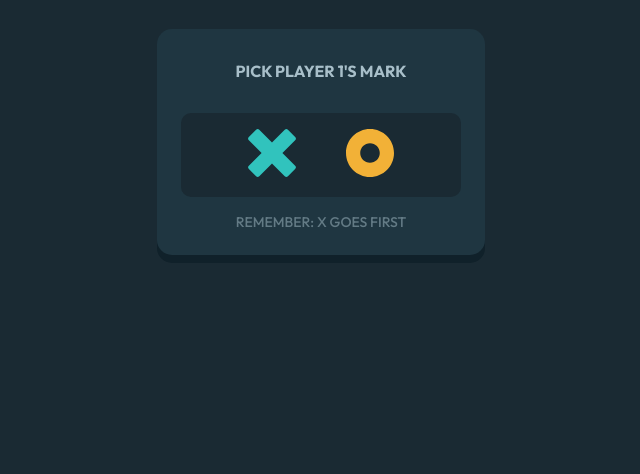
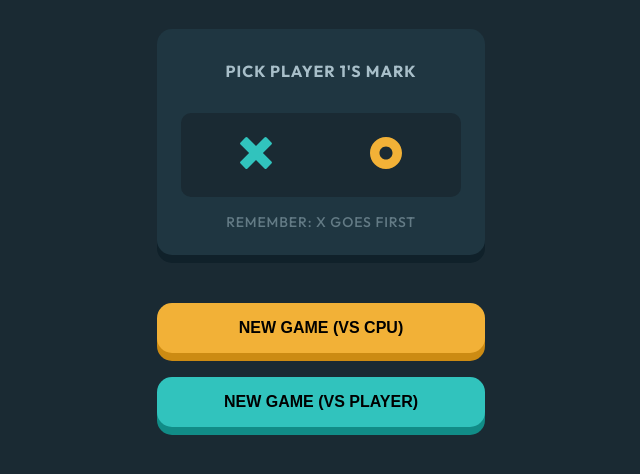
Before and after one commit to judgemongcal/tic-tac-toe-game, a website: page index.html in a window 1280 px wide. Shown: the part 434-908 px from the top of the page, without its empty margins (319-959 px from the left). Before the commit the page ends 800 px from the top, so only its background shows below. Drawn offline with Linux system fonts and the light colour scheme.

Commit message:
Added buttons

```diff
--- a/assets/css/src/styles.css
+++ b/assets/css/src/styles.css
@@ -70,6 +70,7 @@ body {
 	font-size: 1rem;
 	color: var(--silver);
 	padding: 2rem;
+	letter-spacing: 1px;
 }
 
 .game-container h2 {
@@ -77,6 +78,7 @@ body {
 	margin-bottom: 1.5rem;
 	font-weight: 500;
 	color: var(--silver2);
+	letter-spacing: 0.88px;
 }
 
 .mark-options {
@@ -85,10 +87,62 @@ body {
 	justify-content: space-evenly;
 	margin: auto 1.5rem 1rem 1.5rem;
 	background-color: var(--dark-navy);
-	padding: 1rem;
+	padding: 0.75rem 0.75rem;
 	border-radius: 10px;
+	gap: 5px;
 }
 
 .mark-options img {
-	width: 3rem;
+	width: 2rem;
 }
+
+.x-option,
+.o-option {
+	padding: 0.75rem 2.85rem;
+	border-radius: 10px;
+	transition: all 0.3s ease;
+}
+
+.x-option:hover {
+	background-color: var(--silver);
+}
+
+.o-option:hover {
+	background-color: var(--silver);
+}
+
+.buttons {
+	margin: 3rem auto 3rem auto;
+	display: flex;
+	flex-direction: column;
+	width: 20.5rem;
+}
+
+.buttons button {
+	padding: 1rem;
+	border: none;
+	border-radius: 15px;
+	font-weight: 700;
+	font-size: 1rem;
+	margin-bottom: 1.5rem;
+}
+
+.cpu {
+	background-color: var(--yellow);
+	box-shadow: 0px 8px 0 0 #cc8b13;
+	transition: background-color 0.3s ease;
+}
+
+.cpu:hover {
+	background-color: var(--yellow-active);
+}
+
+.player {
+	background-color: var(--green);
+	box-shadow: 0px 8px 0 0 #118c87;
+	transition: background-color 0.3s ease;
+}
+
+.player:hover {
+	background-color: var(--green-active);
+}
--- a/index.html
+++ b/index.html
@@ -16,15 +16,18 @@
 					<h1>PICK PLAYER 1'S MARK</h1>
 					<div class="mark-options">
 						<div class="x-option">
-							<img src="assets/images/icon-x.svg" alt="" />
+							<img class="svg-options" src="assets/images/icon-x.svg" alt="" />
 						</div>
 						<div class="o-option">
-							<img src="assets/images/icon-o.svg" alt="" />
+							<img class="svg-options" src="assets/images/icon-o.svg" alt="" />
 						</div>
 					</div>
 					<h2>REMEMBER: X GOES FIRST</h2>
 				</div>
-				<div class="buttons"></div>
+			</div>
+			<div class="buttons">
+				<button class="cpu">NEW GAME (VS CPU)</button>
+				<button class="player">NEW GAME (VS PLAYER)</button>
 			</div>
 		</div>
 	</body>
```
